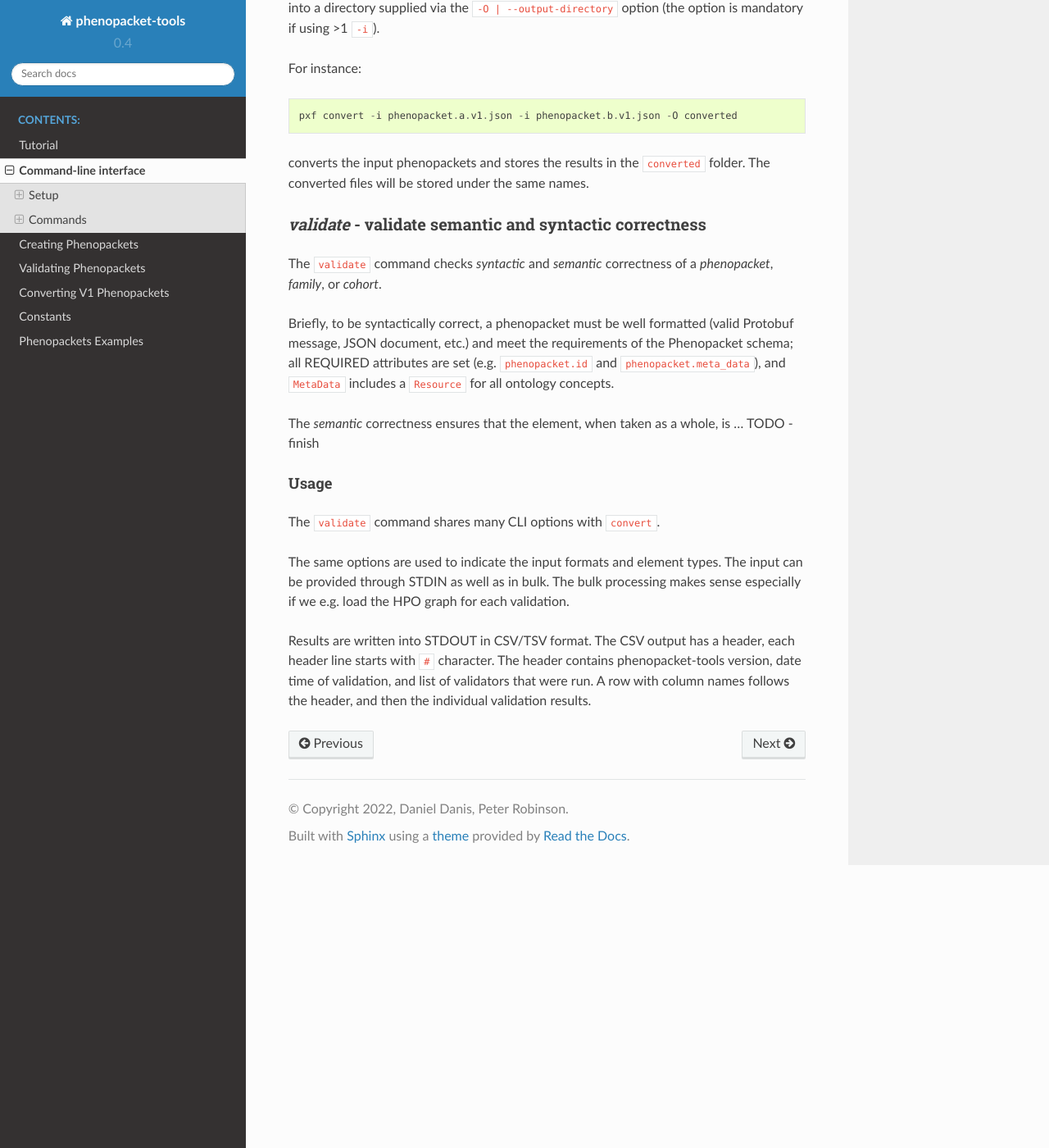
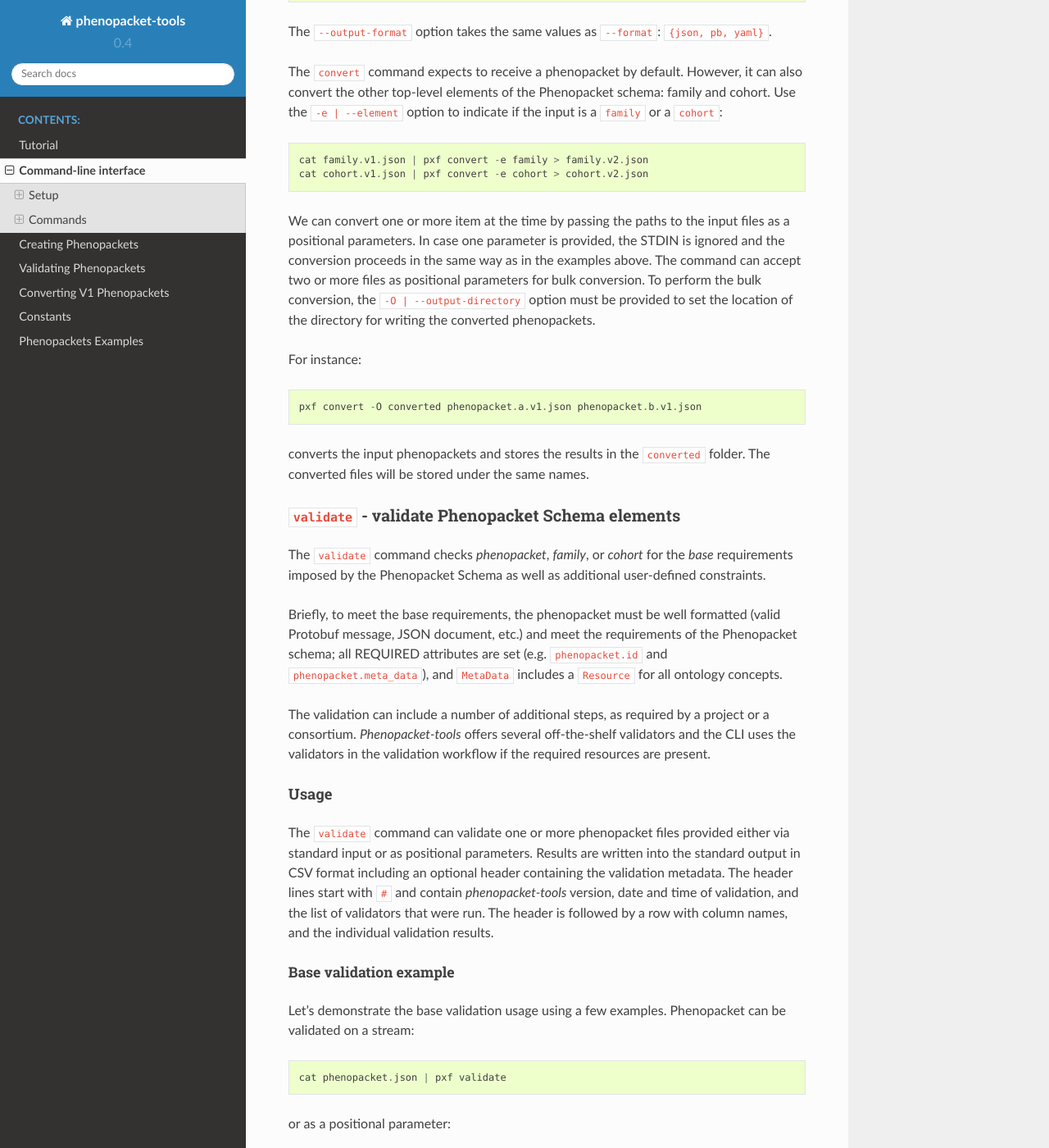
Before and after one commit to phenopackets/phenopacket-tools, a Sphinx documentation site: the page built from docs/cli.rst, in a window 1280 px wide and 1400 px high, scrolled down 4317 px. Shown: the whole window at 82% size. Built offline with Sphinx 7.4.7 and the Read the Docs theme 2.0.0, drawn with Linux system fonts in a browser that asks for light colours; some of the changed text lies outside the part shown.

Commit message:
Use positional parameters to pass inputs. Finalize tutorial and CLI user guide.
Signed-off-by: Daniel Danis <daniel.gordon.danis@protonmail.com>

```diff
--- a/docs/cli.rst
+++ b/docs/cli.rst
@@ -106,17 +106,32 @@ The command-line interface provides the following commands:
 * ``convert`` - convert top-level elements from *v1* to *v2* format
 * ``validate`` - validate semantic and syntactic correctness of top-level Phenopacket schema elements
 
-The ``examples`` command is fairly simple; it writes a bunch of example phenopackets, cohorts and families
-into the provided directory. The ``convert`` and ``validate`` commands, despite being a bit more elaborate, work in
-a similar manner. The parts shared by the both command are be described in greater detail
-in the ``convert`` command section.
+Before we dive into the commands, let's discuss some common concepts shared by all CLI commands.
 
-.. note::
-  The commands only report warnings and errors by default. Use `-v` to increase the verbosity and see what's
-  going on under the hood. The `-v` option can be specified multiple times (e.g. `-vvv`).
+Common concepts
+^^^^^^^^^^^^^^^
 
-*examples* - generate examples of the top-level elements
-^^^^^^^^^^^^^^^^^^^^^^^^^^^^^^^^^^^^^^^^^^^^^^^^^^^^^^^^^^
+We designed the CLI with aim to make it as easy to use as possible. As a result, the *phenopacket-tools* commands
+use several common design principles:
+
+* The input data can be provided either via the standard input *OR* as a list of positional parameters.
+* The input *data format* is provided using ``-f | --format`` option.
+  *phenopacket-tools* supports phenopackets in `JSON`, `YAML`, or `protobuf` formats.
+  In absence of the explicit data format, *phenopacket-tools* makes an educated guess.
+* The output is written in the input data format.
+* The top-level *element type* of the data input is indicated by the ``-e | --element`` option.
+  According to the Phenopacket Schema, the commands supports `phenopacket`, `family`, or `cohort` elements.
+* The output is written into the standard output stream. Progress, warnings, and errors are reported
+  into standard error.
+* The CLI operates in a silent mode by default; only warnings and errors are reported.
+  Use ``-v`` to increase the verbosity; the ``-v`` option can be specified multiple times (e.g. ``-vvv``).
+
+
+We discuss the common concepts further at the relevant places of the next sections.
+
+
+``examples`` - generate phenopacket examples
+^^^^^^^^^^^^^^^^^^^^^^^^^^^^^^^^^^^^^^^^^^^^
 
 The ``examples`` command writes example phenopackets (including family and cohort examples) into
 a provided base directory. Starting from a `base` directory, the examples are written into three sub-folders::
@@ -134,10 +149,10 @@ The following command writes the examples into the ``path/to/examples`` director
   pxf examples -o path/to/examples
 
 
-*convert* - convert top-level elements from *v1* to *v2* format
+``convert`` - convert top-level elements from *v1* to *v2* format
 ^^^^^^^^^^^^^^^^^^^^^^^^^^^^^^^^^^^^^^^^^^^^^^^^^^^^^^^^^^^^^^^^^
 
-The ``convert`` command converts a phenopacket, family, or a cohort from *v1* to *v2* format of Phenopacket schema.
+The ``convert`` command converts a phenopacket, family, or a cohort from *v1* to *v2* format of Phenopacket Schema.
 
 Usage
 #####
@@ -151,9 +166,9 @@ We can convert a *v1* phenopacket into *v2* by running::
 
 
 
-*Phenopacket-tools* makes an educated guess to determine if the input is in *JSON*, *Protobuf*, or *YAML* format.
-The guessing is, however, naive and can fail in parsing e.g. gzipped *JSON* file. Turn of the format guessing
-by providing the ``-f | --format`` option::
+*Phenopacket-tools* makes an educated guess to determine if the input is in `JSON`, `protobuf`, or `YAML` format.
+The current format guessing implementation is, however, naïve and can fail in parsing e.g. gzipped `JSON` file.
+Turn the format guessing off by providing the ``-f | --format`` option::
 
   # Explicit JSON input
   cat phenopacket.v1.json | pxf convert -f json > phenopacket.v2.json
@@ -180,41 +195,102 @@ the input is a ``family`` or a ``cohort``::
   cat family.v1.json | pxf convert -e family > family.v2.json
   cat cohort.v1.json | pxf convert -e cohort > cohort.v2.json
 
-We can convert one or more item at the time by using the ``-i | --input`` option. If the ``-i`` option is used only once,
-the STDIN is ignored and the conversion proceeds in the same way as in the examples above. However, ``-i`` option can
-be provided more than once, to convert a collection of items in a single run. The results of the bulk processing
-are written into a directory supplied via the ``-O | --output-directory`` option (the option is mandatory if using
->1 ``-i``).
+We can convert one or more item at the time by passing the paths to the input files as a positional parameters.
+In case one parameter is provided, the STDIN is ignored and the conversion proceeds in the same way as in the examples
+above. The command can accept two or more files as positional parameters for bulk conversion. To perform
+the bulk conversion, the ``-O | --output-directory`` option must be provided to set the location of the directory
+for writing the converted phenopackets.
 
 For instance::
 
-  pxf convert -i phenopacket.a.v1.json -i phenopacket.b.v1.json -O converted
+  pxf convert -O converted phenopacket.a.v1.json phenopacket.b.v1.json
 
 converts the input phenopackets and stores the results in the ``converted`` folder. The converted files will be stored
 under the same names.
 
 
-*validate* - validate semantic and syntactic correctness
-^^^^^^^^^^^^^^^^^^^^^^^^^^^^^^^^^^^^^^^^^^^^^^^^^^^^^^^^^^
+``validate`` - validate Phenopacket Schema elements
+^^^^^^^^^^^^^^^^^^^^^^^^^^^^^^^^^^^^^^^^^^^^^^^^^^^
 
-The ``validate`` command checks *syntactic* and *semantic* correctness of a *phenopacket*, *family*, or *cohort*.
+The ``validate`` command checks *phenopacket*, *family*, or *cohort* for the *base* requirements imposed by
+the Phenopacket Schema as well as additional user-defined constraints.
 
-Briefly, to be syntactically correct, a phenopacket must be well formatted (valid Protobuf message, JSON document, etc.)
-and meet the requirements of the Phenopacket schema; all REQUIRED attributes are set  (e.g. ``phenopacket.id`` and
+Briefly, to meet the base requirements, the phenopacket must be well formatted (valid Protobuf message, JSON document, etc.)
+and meet the requirements of the Phenopacket schema; all REQUIRED attributes are set (e.g. ``phenopacket.id`` and
 ``phenopacket.meta_data``), and ``MetaData`` includes a ``Resource`` for all ontology concepts.
 
-The *semantic* correctness ensures that the element, when taken as a whole, is ... TODO - finish
+The validation can include a number of additional steps, as required by a project or a consortium.
+*Phenopacket-tools* offers several off-the-shelf validators and the CLI uses the validators in the validation workflow
+if the required resources are present.
 
 Usage
 #####
 
-The ``validate`` command shares many CLI options with ``convert``.
+The ``validate`` command can validate one or more phenopacket files provided either via standard input or
+as positional parameters. Results are written into the standard output in CSV format including an optional header
+containing the validation metadata. The header lines start with ``#`` and contain *phenopacket-tools* version,
+date and time of validation, and the list of validators that were run.
+The header is followed by a row with column names, and the individual validation results.
 
-The same options are used to indicate the input formats and element types. The input can be provided through STDIN
-as well as in bulk. The bulk processing makes sense especially if we e.g. load the HPO graph for each validation.
+Base validation example
+~~~~~~~~~~~~~~~~~~~~~~~
 
-Results are written into STDOUT in CSV/TSV format. The CSV output has a header, each header line starts with ``#`` character.
-The header contains phenopacket-tools version, date time of validation, and list of validators that were run.
-A row with column names follows the header, and then the individual validation results.
+Let's demonstrate the base validation usage using a few examples. Phenopacket can be validated on a stream::
 
-.. TODO - check the validation description.
+  cat phenopacket.json | pxf validate
+
+or as a positional parameter::
+
+  pxf validate phenopacket.json
+
+Use ``-H | --include-header`` to include the validation metadata in the output and store the results in a file::
+
+  pxf validate -H phenopacket.json > phenopacket.validation.csv
+
+
+Custom validation example
+~~~~~~~~~~~~~~~~~~~~~~~~~
+
+On top of the base validation, *phenopacket-tools* supports validation using a custom requirements.
+See the :ref:`rstcustomvalidation` section to learn how to define a custom JSON schema.
+
+The CLI can be provided with one or more JSON schema documents using the ``--require`` option::
+
+  pxf validate --require custom-schema.json phenopacket.json
+
+Phenotype validation
+~~~~~~~~~~~~~~~~~~~~
+
+*Phenopacket-tools* includes off-the-shelf validators for pointing out annotation errors in phenopackets that use
+Human Phenotype Ontology (HPO) to represent clinical findings of the subjects.
+The validators check presence of obsolete or unknown ontology concepts and violations
+of the annotation propagation rule based on a HPO file.
+
+The CLI will automatically add the phenotype validation steps into the validation workflow if path to a HPO JSON file
+is provided via the ``--hpo`` option::
+
+  pxf validate --hpo hp.json phenopacket.json
+
+.. note::
+  The bulk validation where phenopackets are provided as positional parameters is much faster
+  since the HPO graph parsing, a computationally expensive operation, is done only once.
+
+Organ system validation
+~~~~~~~~~~~~~~~~~~~~~~~
+
+It can be desirable to check annotation of specific organ systems in the phenopacket. *Phenopacket-tools* can validate
+annotation of specific organ systems by using the corresponding top-level HPO concepts, such as
+`Eye <https://hpo.jax.org/app/browse/term/HP:0000478>`_,
+`Cardiovascular <https://hpo.jax.org/app/browse/term/HP:0001626>`_, or
+`Respiratory <https://hpo.jax.org/app/browse/term/HP:0002086>`_ organ systems.
+
+The organ systems are provided using ``-s | --organ-system`` option::
+
+  pxf validate --hpo hp.json \
+    -s HP:0000478 \
+    -s HP:0001626 \
+    -s HP:0002086 \
+    phenopacket.json
+
+.. note::
+  The organ system validation requires HPO file to run.
```
Also changed, not shown: docs/tutorial.rst (+21 -5 lines), 6 other files.
